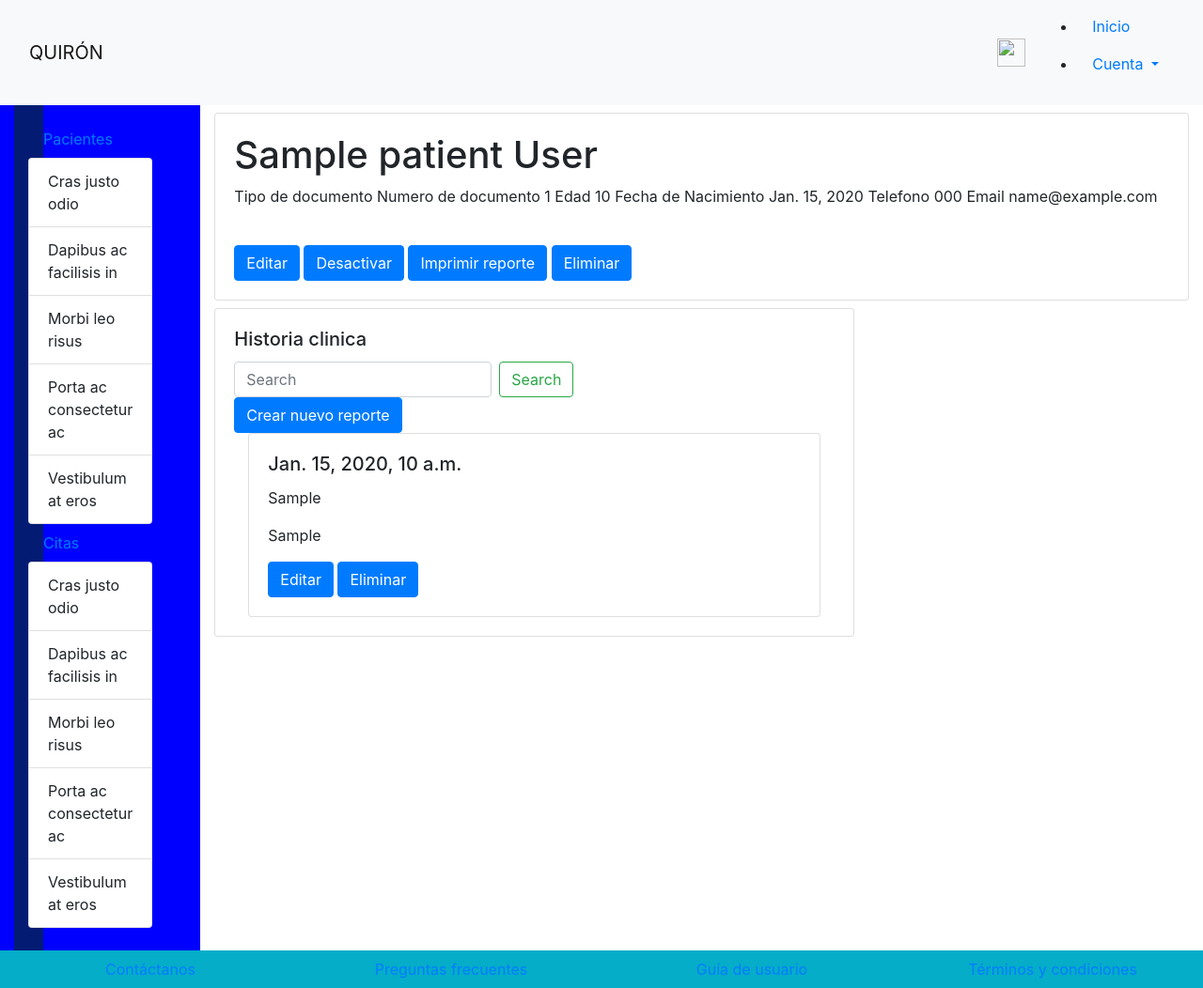
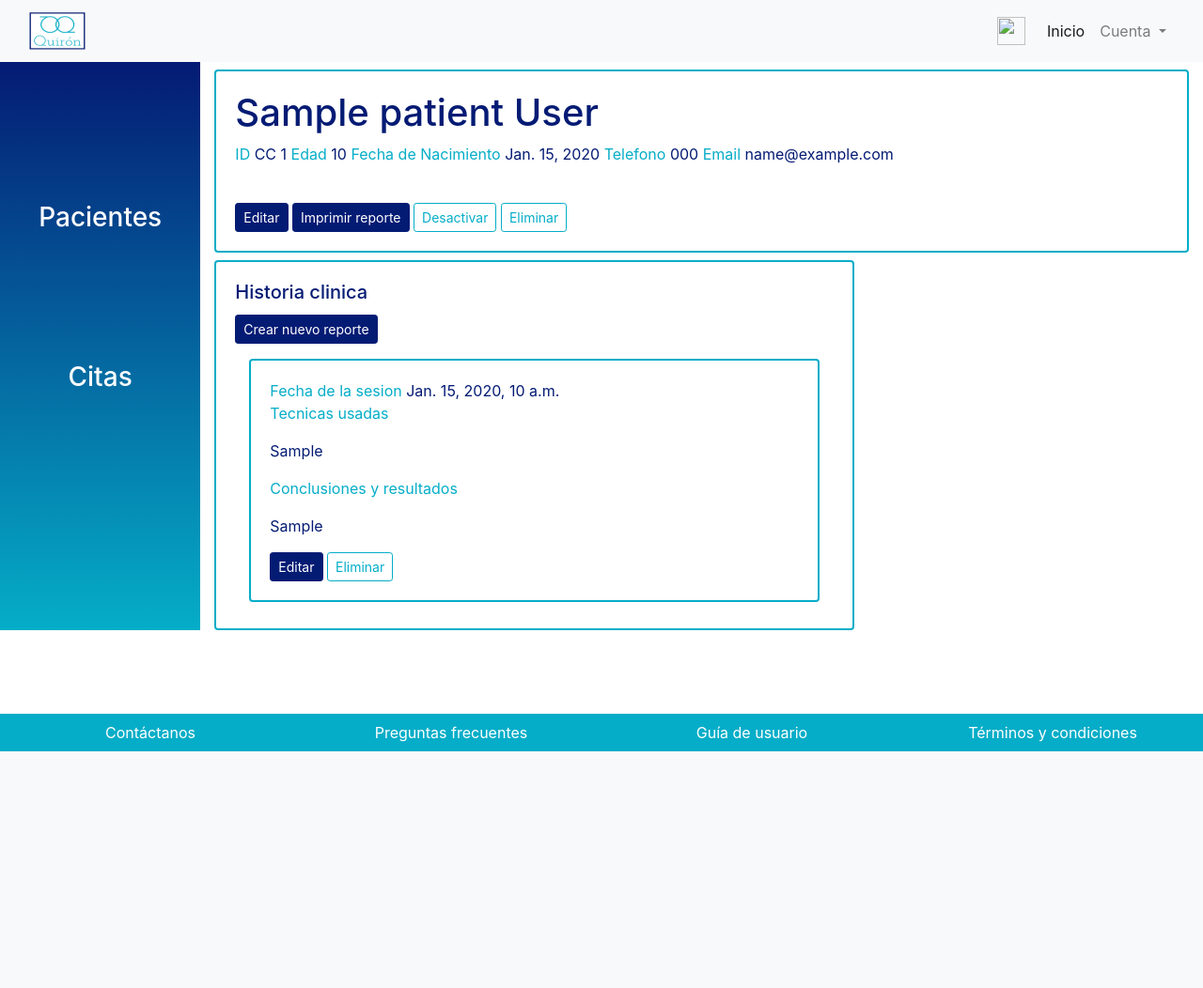
Before and after one commit to CesarNav/Quiron, a Django app: page /patient/1/ in a window 1280 px wide. Shown: the whole page at 94% size. After the commit the page ends 800 px from the top, so only its background shows below. Run offline with Django 3.2, Linux system fonts and the light colour scheme; a user stored in the database is signed in; tables that the repository leaves empty hold one stand-in row (values such as "Sample post").

Commit message:
Front end modified

```diff
--- a/Quiron/Quiron/settings.py
+++ b/Quiron/Quiron/settings.py
@@ -138,5 +138,5 @@ STATICFILES_DIRS = [
 LOGIN_URL = 'users/login/'
 
 # Configure Django App for Heroku
-import django_heroku
-django_heroku.settings(locals())
+#import django_heroku
+#django_heroku.settings(locals())
--- a/Quiron/static/css/base.css
+++ b/Quiron/static/css/base.css
@@ -1,8 +1,25 @@
-#loginbackgound {
+#loginbackground {
     background: linear-gradient(#041B74, #05ADC8);
     max-height: 100%;
+    color: #ffffff;
+}
+.card {
+    border: solid 2px #05ADC8;
+    color: #041B74;
 }
 
+.card li{
+    border: solid 2px #041B74;
+    color: #041B74;
+}
+.card li a{
+    color: #041B74;
+    text-decoration: none;
+}
+.label {
+    color: #05ADC8;
+
+}
 .form-control {
     border: 2px solid #041B74;
 }
@@ -16,6 +33,11 @@
     border-color: #041B74;
 }
 
+.btn-outline-secondary {
+    border-color: #05ADC8;
+    color: #05ADC8;
+}
+
 #quironlogo {
     max-width: 30%;
     height: auto;
@@ -25,3 +47,25 @@
 #signinmessage{
     color: #05ADC8 ;
 }
+
+#loginbackground li {
+    background-color: transparent;
+    border: 1px solid #ffffff;
+    color: #fff;
+}
+#loginbackground a {
+    color: #fff;
+    text-decoration: none;
+    background-color: transparent;
+}
+#footer {
+    background-color: #05ADC8;
+    position: fixed;
+    bottom: 0;
+    width: 100%;
+
+}
+
+#footer a {
+    color: #ffffff;
+}
--- a/Quiron/static/css/baseh.css
+++ b/Quiron/static/css/baseh.css
@@ -1,11 +1,11 @@
-#header {
+.navbar-brand {
     background-color: #041B74;
 
 }
-#sidebarMenu
-{
+#sidebarMenu{
     background-color: #041B74;
 }
 #footer {
-    background-color: #05ADC8;
+    background-color: red;
+    color: #FFFFFF;
 }
--- a/Quiron/templates/baseh.html
+++ b/Quiron/templates/baseh.html
@@ -1,4 +1,4 @@
-{% load static%}
+{% load static %}
 
 <!doctype html>
 <html lang="en">
@@ -10,7 +10,7 @@
     <!-- Bootstrap CSS -->
     <link rel="stylesheet" href="https://cdn.jsdelivr.net/npm/bootstrap@4.5.3/dist/css/bootstrap.min.css" integrity="sha384-TX8t27EcRE3e/ihU7zmQxVncDAy5uIKz4rEkgIXeMed4M0jlfIDPvg6uqKI2xXr2" crossorigin="anonymous">
     <!-- Local CSS -->
-    <link rel="stylesheet" href="{% static 'css/baseh.css' %}">
+    <link rel="stylesheet" href="{% static 'css/base.css' %}">
 
     <!-- Dinamic title -->
     {% block headcontent %}
@@ -22,21 +22,25 @@
     <header>
       <nav id="header" class="navbar navbar-expand-lg navbar-light bg-light">
         <div class="container-fluid ">
-          <a class="navbar-brand" href="{% url 'home' %}">QUIRÓN</a>
+
+          <a class="navbar-brand" href="{% url 'home' %}">
+            <img src="{% static 'images/quironlogo.jpg'%}" width="60" height="40" class="d-inline-block align-top" alt="QUIRÓN">
+          </a>
+
           <div class="container">
             <a class="media ml-auto" href="{% url 'profile' %}" >
               <img src="" width="30" height="30" alt="" loading="lazy">
             </a>
           </div>
+
           <button class="navbar-toggler" type="button" data-toggle="collapse" data-target="#navbarNavDropdown" aria-controls="navbarNavDropdown" aria-expanded="false" aria-label="Toggle navigation">
             <span class="navbar-toggler-icon"></span>
           </button>
+
           <div class="collapse navbar-collapse" id="navbarNavDropdown">
-            <ul cl
-
-            ass="navbar-nav ml-auto">
+            <ul class="navbar-nav ml-auto">
               <li class="nav-item active">
-                <a class="nav-link" href="{% url 'home' %}">Inicio<span class="sr-only">(current)</span></a>
+                <a class="nav-link" href="{% url 'home' %}">Inicio<span class="sr-only"></span></a>
               </li>
               <li class="nav-item dropdown">
                 <a class="nav-link dropdown-toggle" href="#" id="navbarDropdownMenuLink" role="button" data-toggle="dropdown" aria-haspopup="true" aria-expanded="false">
@@ -59,47 +63,32 @@
       <div class="container-fluid">
         <div class="row">
 
-          <div class="col-2" style="background-color: blue;">
-            <nav id="sidebarMenu" class="col-md-3 col-lg-2 d-md-block sidebar collapse">
+          <div class="col-2 d-flex flex-column align-items-center justify-content-center" id="loginbackground">
+            <div class="d-flex flex-column m-3">
+              <h3>Pacientes</h3>
+            </div>
+            <div>
+              <ul class="nav flex-column m-5">
+                <ul class="list-group list-group-flush">
+                  {% for patient in patients %}
+                    <a href="{% url 'patient_profile' patient.id_number %}"><li class="list-group-item">{{ patient.name}} {{ patient.last_name}} {{ patient.id_number}}</li></a>
+                  {% endfor %}
+                </ul>
+              </ul>
+            </div>
 
-              <div class="sidebar-sticky pt-3">
-
-                <ul class="nav flex-column">
-
-                  <li class="nav-item">
-                    <a class="nav-link active" href="#">
-                      <span data-feather="home"></span>
-                      Pacientes <span class="sr-only">(current)</span>
-                    </a>
-                    <ul class="list-group">
-                      <li class="list-group-item">Cras justo odio</li>
-                      <li class="list-group-item">Dapibus ac facilisis in</li>
-                      <li class="list-group-item">Morbi leo risus</li>
-                      <li class="list-group-item">Porta ac consectetur ac</li>
-                      <li class="list-group-item">Vestibulum at eros</li>
-                    </ul>
-                  </li>
-
-                  <li class="nav-item">
-                    <a class="nav-link" href="#">
-                      <span data-feather="layers"></span>
-                      Citas
-                    </a>
-                    <ul class="list-group pb-4">
-                      <li class="list-group-item">Cras justo odio</li>
-                      <li class="list-group-item">Dapibus ac facilisis in</li>
-                      <li class="list-group-item">Morbi leo risus</li>
-                      <li class="list-group-item">Porta ac consectetur ac</li>
-                      <li class="list-group-item">Vestibulum at eros</li>
-                    </ul>
-                  </li>
-
+            <div class="d-flex flex-column m-3">
+              <h3>Citas</h3>
+            </div>
+            <div>
+              <ul class="nav flex-column m-5">
+                <ul class="list-group list-group-flush">
+                  {% for patient in patients %}
+                    <a href="{% url 'patient_profile' patient.id_number %}"><li class="list-group-item">{{ patient.name}} {{ patient.last_name}} {{ patient.id_number}}</li></a>
+                  {% endfor %}
                 </ul>
-
-              </div>
-
-            </nav>
-
+              </ul>
+            </div>
           </div>
 
           <div class="col mt-2">
--- a/Quiron/templates/patients/patient.html
+++ b/Quiron/templates/patients/patient.html
@@ -1,28 +1,29 @@
 {% extends "./baseh.html"%}
+{% load static %}
 
 <!-- Title -->
 {% block headcontent %}
 <title>{{ patient.name }} {{ patient.last_name }} | {{ patient.id_number }} </title>
 {% endblock  %}
 <!-- /Title -->
+
 {% block patient_profile %}
 <div class="card w-100">
     <div class="row">
         <div class="col">
-            <div class="card-body">
-              <h1 class="card-text" > {{ patient.name}} {{ patient.last_name}} </h1>
-              <span class="card-text"> Tipo de documento </span>
-              <span class="card-text"> Numero de documento {{ patient.id_number}} </span>
-              <span class="card-text"> Edad {{ patient.age}} </span>
-              <span class="card-text"> Fecha de Nacimiento {{ patient.date_birth}}  </span>
-              <span class="card-text"> Telefono {{ patient.telephone}} </span>
-              <span class="card-text"> Email {{ patient.email}} </span>
+            <div class="card-body" id="patient-card">
+              <h1 class="card-text"> {{ patient.name}} {{ patient.last_name}} </h1>
+              <span class="label">ID</span> <span class="card-text">{{ patient.id_type}} {{ patient.id_number}}</span>
+              <span class="label">Edad</span> <span class="card-text">{{ patient.age}}</span>
+              <span class="label">Fecha de Nacimiento</span> <span class="card-text">{{ patient.date_birth}}</span>
+              <span class="label">Telefono</span> <span class="card-text">{{ patient.telephone}}</span>
+              <span class="label">Email</span> <span class="card-text">{{ patient.email}}</span>
             </div>
             <div class="card-body">
-              <a href="{% url 'patient_update' patient.id_number %}" class="btn btn-primary">Editar</a>
-              <a href="{% url 'patient_deactivate' patient.id_number %}" class="btn btn-primary">Desactivar</a>
-              <a href="{% url 'report_pdf' patient.id_number %}" class="btn btn-primary">Imprimir reporte</a>
-              <button type="button" class="btn btn-primary" data-toggle="modal" data-target="#exampleModal">
+              <a href="{% url 'patient_update' patient.id_number %}" class="btn btn-primary btn-sm">Editar</a>
+              <a href="{% url 'report_pdf' patient.id_number %}" class="btn btn-primary btn-sm">Imprimir reporte</a>
+              <a href="{% url 'patient_deactivate' patient.id_number %}" class="btn btn-outline-secondary btn-sm">Desactivar</a>
+              <button type="button" class="btn btn-outline-secondary btn-sm" data-toggle="modal" data-target="#exampleModal">
                 Eliminar
               </button>
             </div>
@@ -38,22 +39,16 @@
           <h5 class="card-title">Historia clinica</h5>
           <!-- /Seccion title -->
 
-          <!-- Search bar -->
-          <form class="form-inline my-2 my-lg-0">
-            <input class="form-control mr-sm-2" type="search" placeholder="Search" aria-label="Search">
-            <button class="btn btn-outline-success my-2 my-sm-0" type="submit">Search</button>
-          </form>
-          <!-- /Search bar -->
-          <a href="{% url 'report_creation' %}"  class="btn btn-primary">Crear nuevo reporte</a>
+          <a href="{% url 'report_creation' %}"  class="btn btn-primary btn-sm">Crear nuevo reporte</a>
           {% for report in reports %}
-          <div class="col">
+          <div class="col mt-3 mb-2">
             <div class="card">
               <div class="card-body">
-                <h5 class="card-title">{{ report.created }}</h5>
-                <p class="card-text">{{ report.used_techniques }}</p>
-                <p class="card-text">{{ report.conclusions }}</p>
-                <a href="{% url 'report_update' report.id %}" class="btn btn-primary">Editar</a>
-                <a href="{% url 'report_delete' report.id %}" class="btn btn-primary">Eliminar</a>
+                <span class="label">Fecha de la sesion </span> <span class="card-title">{{ report.created }}</span>
+                <p class="label">Tecnicas usadas</p> <p class="card-text">{{ report.used_techniques }}</p>
+                <p class="label">Conclusiones y resultados</p><p class="card-text">{{ report.conclusions }}</p>
+                <a href="{% url 'report_update' report.id %}" class="btn btn-primary btn-sm">Editar</a>
+                <a href="{% url 'report_delete' report.id %}" class="btn btn-outline-secondary btn-sm">Eliminar</a>
               </div>
             </div>
           </div>
@@ -69,20 +64,20 @@
       <div class="modal-dialog" role="document">
         <div class="modal-content">
           <div class="modal-header">
-            <h5 class="modal-title" id="exampleModalLabel">Modal title</h5>
+            <h5 class="modal-title" id="exampleModalLabel">Eliminar Paciente</h5>
             <button type="button" class="close" data-dismiss="modal" aria-label="Close">
               <span aria-hidden="true">&times;</span>
             </button>
           </div>
           <div class="modal-body">
-            <p>Está a punto de eliminar un paciente y la informacion asociada al mismo.</p>
-            <p>Una vez completada esta acción, no podra acceder a dicho perfil ni a su informacion asociada.</p>
+            <p>Está a punto de eliminar un paciente y la información asociada al mismo.</p>
+            <p>Una vez completada esta acción, no podra acceder a dicho perfil ni a su información asociada.</p>
             <p>¿Desea continuar con este proceso?</p>
 
           </div>
           <div class="modal-footer">
-            <button type="button" class="btn btn-secondary" data-dismiss="modal">Cancelar</button>
-            <a href="{% url 'patient_delete' patient.id_number %}" class="btn btn-primary">Eliminar def</a>
+            <button type="button" class="btn btn-outline-secondary btn-sm" data-dismiss="modal">Cancelar</button>
+            <a href="{% url 'patient_delete' patient.id_number %}" class="btn btn-primary btn-sm">Eliminar de manera definitiva</a>
           </div>
         </div>
       </div>
--- a/Quiron/templates/users/base.html
+++ b/Quiron/templates/users/base.html
@@ -23,7 +23,7 @@
         <div class="container-fluid d-flex">
             <div class="row">
                 <!-- Left panel -->
-                <div id="loginbackgound" class="col-8 d-flex flex-column align-items-center justify-content-center">
+                <div id="loginbackground" class="col-8 d-flex flex-column align-items-center justify-content-center">
                     <!-- Carrousel -->
                     <div class="p-2" id="carouselExampleSlidesOnly" class="carousel slide" data-bs-ride="carousel">
                         <div class="carousel-inner">
```
Also changed, not shown: Quiron/templates/home.html (+10 -6 lines), Quiron/templates/users/login.html (+5 -3 lines), Quiron/static/images/quironicon.png (added), 1 other file.
